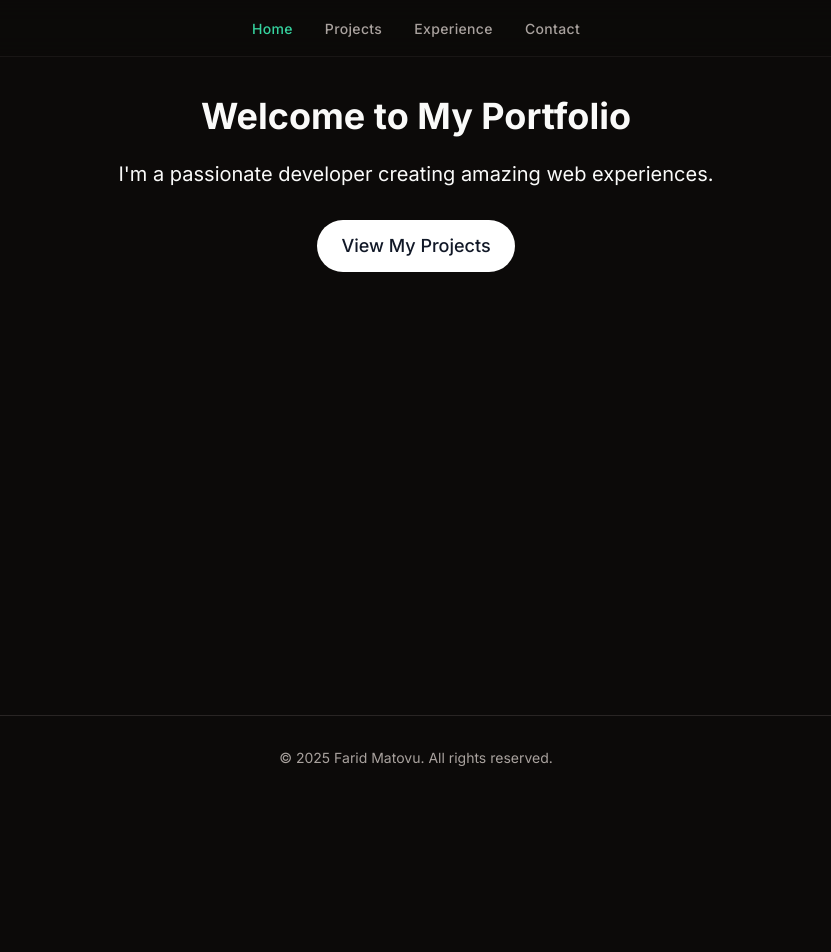
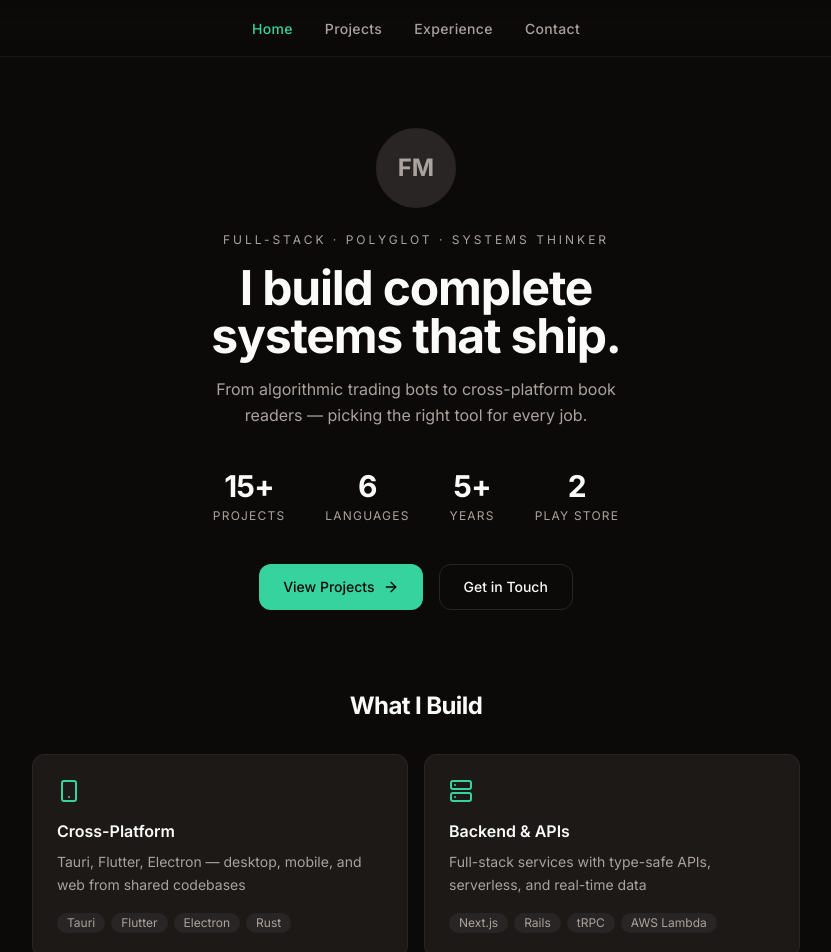
Before and after one commit to matovu-farid/my-website, a Next.js app: page / in a window 1280 px wide. Shown: the top 952 px of the page, without its empty margins (224-1055 px from the left). Before the commit the page ends 800 px from the top, so only its background shows below. Built offline with nearby package versions, Linux system fonts and the light colour scheme.

Commit message:
feat: redesign homepage with hero, capability cards, featured work, and experience preview

```diff
--- a/src/app/page.tsx
+++ b/src/app/page.tsx
@@ -1,33 +1,245 @@
 "use client";
 
-import { motion } from "framer-motion";
+import Link from "next/link";
+import { motion } from "motion/react";
+import { Smartphone, Server, Sparkles, Cloud, ArrowRight } from "lucide-react";
 import Header from "@/components/header";
 import Footer from "@/components/footer";
+import PageTransition from "@/components/page-transition";
+import StatCounter from "@/components/stat-counter";
+import CapabilityCard from "@/components/capability-card";
+import ScrollReveal from "@/components/scroll-reveal";
+import ProjectCard from "@/components/project-card";
+import { featuredProjects } from "@/data/projects";
+
+const capabilities = [
+  {
+    icon: Smartphone,
+    title: "Cross-Platform",
+    description:
+      "Tauri, Flutter, Electron — desktop, mobile, and web from shared codebases",
+    tags: ["Tauri", "Flutter", "Electron", "Rust"],
+  },
+  {
+    icon: Server,
+    title: "Backend & APIs",
+    description:
+      "Full-stack services with type-safe APIs, serverless, and real-time data",
+    tags: ["Next.js", "Rails", "tRPC", "AWS Lambda"],
+  },
+  {
+    icon: Sparkles,
+    title: "AI & Automation",
+    description:
+      "AI-powered scraping, TTS narration, algorithmic trading strategies",
+    tags: ["OpenAI", "Effect.js", "Binance API"],
+  },
+  {
+    icon: Cloud,
+    title: "DevOps & Infra",
+    description:
+      "Docker Swarm, reverse proxies, CI/CD, database orchestration",
+    tags: ["Docker", "Nginx", "PostgreSQL", "Prisma"],
+  },
+];
+
+const experiences = [
+  {
+    company: "Dabble Lab",
+    position: "Full Stack Developer",
+    period: "Oct 2022 — Present",
+  },
+  {
+    company: "Microverse",
+    position: "Frontend Engineer",
+    period: "2022",
+  },
+  {
+    company: "Sustainable and Greener World",
+    position: "Developer",
+    period: "Jan 2020 — Jan 2021",
+  },
+];
+
+const topFeatured = featuredProjects.slice(0, 4);
 
 export default function Home() {
   return (
     <div className="min-h-screen flex flex-col">
       <Header />
-      <main className="flex-grow container mx-auto px-6 pt-24 pb-12">
+      <main className="flex-grow">
+        <PageTransition>
+          {/* Hero */}
+          <section className="container mx-auto px-6 pt-32 pb-20 text-center">
             <motion.div
-          initial={{ opacity: 0, y: 20 }}
+              initial={{ opacity: 0, scale: 0.9 }}
+              animate={{ opacity: 1, scale: 1 }}
+              transition={{ duration: 0.4 }}
+              className="w-20 h-20 rounded-full bg-secondary border-2 border-border mx-auto mb-6 flex items-center justify-center"
+            >
+              <span className="text-2xl font-bold text-muted-foreground">
+                FM
+              </span>
+            </motion.div>
+
+            <motion.p
+              initial={{ opacity: 0 }}
+              animate={{ opacity: 1 }}
+              transition={{ delay: 0.1 }}
+              className="text-xs uppercase tracking-[3px] text-muted-foreground mb-4"
+            >
+              Full-Stack · Polyglot · Systems Thinker
+            </motion.p>
+
+            <motion.h1
+              initial={{ opacity: 0, y: 12 }}
               animate={{ opacity: 1, y: 0 }}
-          transition={{ duration: 0.5 }}
-          className="text-center"
+              transition={{ delay: 0.2, duration: 0.4 }}
+              className="text-4xl md:text-5xl font-bold tracking-tight text-foreground mb-4"
             >
-          <h1 className="text-4xl font-bold mb-6">Welcome to My Portfolio</h1>
-          <p className="text-xl mb-8">
-            I&apos;m a passionate developer creating amazing web experiences.
-          </p>
-          <motion.a
+              I build complete
+              <br />
+              systems that ship.
+            </motion.h1>
+
+            <motion.p
+              initial={{ opacity: 0 }}
+              animate={{ opacity: 1 }}
+              transition={{ delay: 0.3 }}
+              className="text-muted-foreground max-w-md mx-auto mb-10 leading-relaxed"
+            >
+              From algorithmic trading bots to cross-platform book readers —
+              picking the right tool for every job.
+            </motion.p>
+
+            <motion.div
+              initial={{ opacity: 0 }}
+              animate={{ opacity: 1 }}
+              transition={{ delay: 0.4 }}
+              className="flex justify-center gap-10 mb-10"
+            >
+              <StatCounter end={15} suffix="+" label="Projects" />
+              <StatCounter end={6} label="Languages" />
+              <StatCounter end={5} suffix="+" label="Years" />
+              <StatCounter end={2} label="Play Store" />
+            </motion.div>
+
+            <motion.div
+              initial={{ opacity: 0 }}
+              animate={{ opacity: 1 }}
+              transition={{ delay: 0.5 }}
+              className="flex justify-center gap-4"
+            >
+              <Link
                 href="/projects"
-            className="inline-block bg-gray-900 text-white dark:bg-white dark:text-gray-900 px-6 py-3 rounded-full text-lg font-medium hover:bg-gray-800 dark:hover:bg-gray-100 transition-colors duration-200"
-            whileHover={{ scale: 1.05 }}
-            whileTap={{ scale: 0.95 }}
+                className="inline-flex items-center gap-2 bg-primary text-primary-foreground px-6 py-3 rounded-lg font-medium text-sm hover:opacity-90 transition-opacity"
               >
-            View My Projects
-          </motion.a>
+                View Projects
+                <ArrowRight size={16} />
+              </Link>
+              <Link
+                href="/contact"
+                className="inline-flex items-center gap-2 border border-border px-6 py-3 rounded-lg font-medium text-sm text-foreground hover:bg-secondary transition-colors"
+              >
+                Get in Touch
+              </Link>
             </motion.div>
+          </section>
+
+          {/* Capabilities */}
+          <section className="container mx-auto px-6 pb-20">
+            <ScrollReveal>
+              <h2 className="text-2xl font-bold tracking-tight text-foreground mb-8 text-center">
+                What I Build
+              </h2>
+            </ScrollReveal>
+            <div className="grid grid-cols-1 md:grid-cols-2 gap-4 max-w-3xl mx-auto">
+              {capabilities.map((cap, i) => (
+                <CapabilityCard key={cap.title} {...cap} index={i} />
+              ))}
+            </div>
+          </section>
+
+          {/* Selected Work */}
+          <section className="container mx-auto px-6 pb-20">
+            <ScrollReveal>
+              <h2 className="text-2xl font-bold tracking-tight text-foreground mb-8 text-center">
+                Selected Work
+              </h2>
+            </ScrollReveal>
+            <div className="grid grid-cols-1 md:grid-cols-2 gap-6 max-w-4xl mx-auto">
+              {topFeatured.map((project, i) => (
+                <ScrollReveal key={project.id} delay={i * 0.1}>
+                  <ProjectCard project={project} index={i} />
+                </ScrollReveal>
+              ))}
+            </div>
+            <div className="text-center mt-8">
+              <Link
+                href="/projects"
+                className="inline-flex items-center gap-2 text-sm text-primary hover:underline"
+              >
+                View All Projects
+                <ArrowRight size={14} />
+              </Link>
+            </div>
+          </section>
+
+          {/* Experience Preview */}
+          <section className="container mx-auto px-6 pb-20">
+            <ScrollReveal>
+              <h2 className="text-2xl font-bold tracking-tight text-foreground mb-8 text-center">
+                Experience
+              </h2>
+            </ScrollReveal>
+            <div className="max-w-2xl mx-auto space-y-4">
+              {experiences.map((exp, i) => (
+                <ScrollReveal key={exp.company} delay={i * 0.1}>
+                  <div className="flex items-baseline justify-between py-3 border-b border-border">
+                    <div>
+                      <span className="font-medium text-foreground">
+                        {exp.position}
+                      </span>
+                      <span className="text-muted-foreground ml-2">
+                        at {exp.company}
+                      </span>
+                    </div>
+                    <span className="text-sm text-muted-foreground whitespace-nowrap ml-4">
+                      {exp.period}
+                    </span>
+                  </div>
+                </ScrollReveal>
+              ))}
+            </div>
+            <div className="text-center mt-6">
+              <Link
+                href="/experience"
+                className="inline-flex items-center gap-2 text-sm text-primary hover:underline"
+              >
+                View Full Experience
+                <ArrowRight size={14} />
+              </Link>
+            </div>
+          </section>
+
+          {/* CTA */}
+          <section className="container mx-auto px-6 pb-24">
+            <ScrollReveal>
+              <div className="text-center py-16 border-t border-border">
+                <h2 className="text-2xl font-bold tracking-tight text-foreground mb-4">
+                  Interested in working together?
+                </h2>
+                <Link
+                  href="/contact"
+                  className="inline-flex items-center gap-2 bg-primary text-primary-foreground px-6 py-3 rounded-lg font-medium text-sm hover:opacity-90 transition-opacity"
+                >
+                  Get in Touch
+                  <ArrowRight size={16} />
+                </Link>
+              </div>
+            </ScrollReveal>
+          </section>
+        </PageTransition>
       </main>
       <Footer />
     </div>
```
Lines whose indentation alone changed are shown as unchanged.
